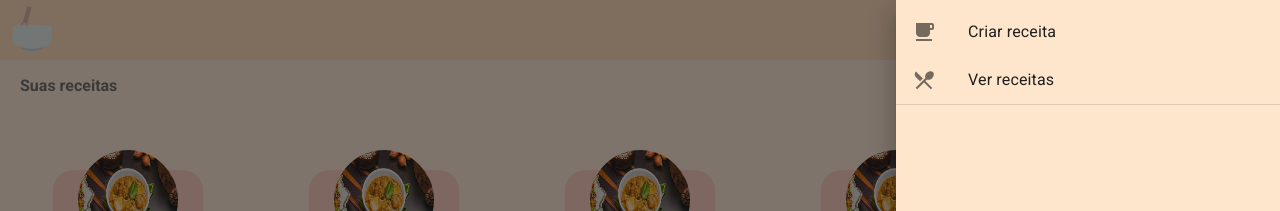
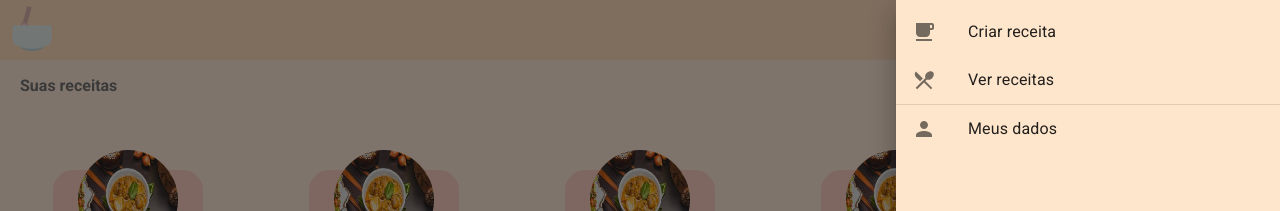
Before and after one commit to mugarate12/minhaReceitaFront, a Next.js app: page /recipes/recipes in a window 1280 px wide. Both pictures are taken after a click on the button 1250 px from the left and 30 px from the top of the page. Shown: the top 211 px of the page. Built offline with nearby package versions, Linux system fonts and the light colour scheme.

Commit message:
initial user page

```diff
--- a/components/HeaderMenu.tsx
+++ b/components/HeaderMenu.tsx
@@ -14,6 +14,7 @@ import Divider from '@material-ui/core/Divider'
 
 import FreeBreakfastIcon from '@material-ui/icons/FreeBreakfast'
 import LocalDiningIcon from '@material-ui/icons/LocalDining'
+import PersonIcon from '@material-ui/icons/Person'
 
 
 export default function HeaderMenu() {
@@ -59,6 +60,23 @@ export default function HeaderMenu() {
     )
   }
 
+  function userOptions() {
+    return (
+      <>
+        <ListItem
+          button={true}
+          onClick={() => router.push('/users/mypage')}
+        >
+          <ListItemIcon>
+            <PersonIcon/>
+          </ListItemIcon>
+
+          <ListItemText>Meus dados</ListItemText>
+        </ListItem>
+      </>
+    )
+  }
+
   return (
     <IconButton aria-label='Menu' onClick={() => setOpenMenu(!openMenu)} >
       <MenuIcon fontSize='large' />
@@ -71,6 +89,7 @@ export default function HeaderMenu() {
       >
         <List>
           {recipesOptions()}
+          {userOptions()}
         </List>
       </Drawer>
     </IconButton>
--- /dev/null
+++ b/styles/MyPage.module.css
@@ -0,0 +1,15 @@
+.mainContainer {
+  margin-top: 120px;
+
+  width: 100%;
+  display: flex;
+  flex-direction: column;
+}
+
+.ApresentationContainer{
+
+}
+
+.p {
+  font-family: var(--titleFont);
+}
--- a/styles/globals.css
+++ b/styles/globals.css
@@ -14,3 +14,8 @@ a {
 * {
   box-sizing: border-box;
 }
+
+div {
+  --titleFont: 'Caveat', cursive;
+  --contentFont: 'Satisfy', cursive;
+}
```
Also changed, not shown: pages/authentication/login.tsx (+28 -28 lines), pages/users/mypage.tsx (added, +29 -0 lines).
